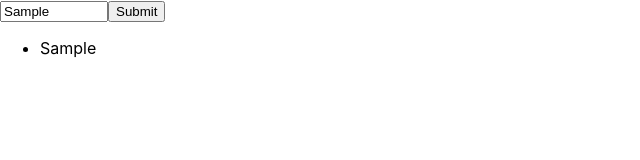
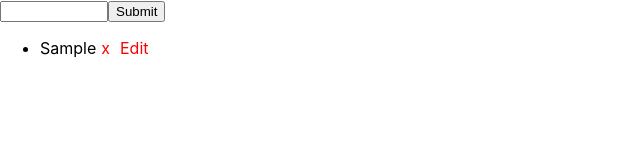
Before and after one commit to FarshadRanaei/ReactClassProject, a React (Create React App) app: page / in a window 1280 px wide. Both pictures are taken after typing "Sample" into the empty fields and a click on the button "Submit". Shown: the top 160 px of the page, without its empty margins (0-640 px from the left). Built offline with nearby package versions, Linux system fonts and the light colour scheme.

Commit message:
add Edit and remove

```diff
--- a/src/component/todolist.js
+++ b/src/component/todolist.js
@@ -11,18 +11,40 @@ const Todolist = () => {
     const [todoList, setTodoList] = useState([]);
 
     const addToDo = () => {
-        setTodoList(([...todoList, { "value": value, "key": todoList.length + 1 }]),
-            () => localStorage.setItem("todoList", JSON.stringify(todoList)));
+        if (!key) {
+            setTodoList(() => [...todoList, { "value": value, "key": todoList.length + 1 }]);
+        }
+        else {
+            todoList.find(o => o.key === key).value = value;
+            setTodoList(todoList);
+            setKey(0);
+        }
+        setValue("");
+    }
+
+    const removeTodo = (id) => {
+        const removeItem = todoList.filter(o => o.key !== id);
+        setTodoList(removeItem);
+    }
+
+    const [key, setKey] = useState(0);
+    const editTodo = (id) => {
+        const editItem = todoList.find(o => o.key === id);
+        setValue(editItem.value);
+        setKey(id);
     }
 
     useEffect(() => {
         setTodoList(JSON.parse(localStorage.getItem("todoList")) || []);
     }, []);
 
+    useEffect(() => {
+        localStorage.setItem("todoList", JSON.stringify(todoList));
+    }, [todoList]);
+
     return (
         <>
             <span>
-                {/* {value} */}
                 <Input
                     type="text"
                     value={value}
@@ -35,7 +57,19 @@ const Todolist = () => {
             </span>
             <div>
                 <ul>
-                    {todoList.map(todo => <li key={todo.key}>{todo.value}</li>)}
+                    {todoList.map(todo => <li key={todo.key}>{todo.value}
+                        <span
+                            style={{ margin: '5px', color: 'red' }}
+                            onClick={e => removeTodo(todo.key)}>
+                            x
+                        </span>
+                        <span
+                            style={{ margin: '5px', color: 'red' }}
+                            onClick={e => editTodo(todo.key)}>
+                            Edit
+                        </span>
+                    </li>
+                    )}
                 </ul>
             </div>
         </>
```
